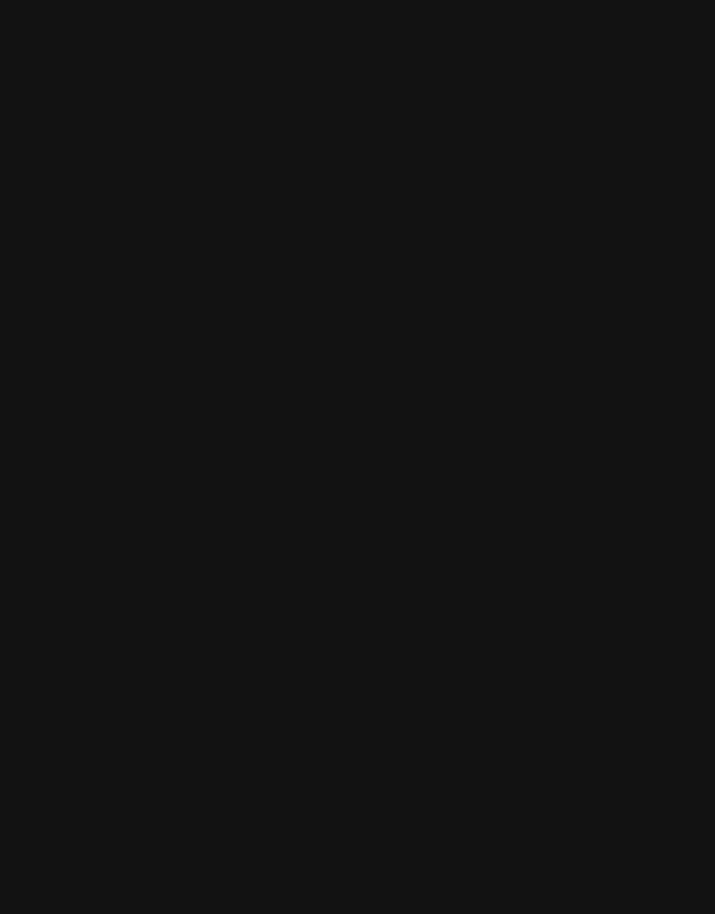
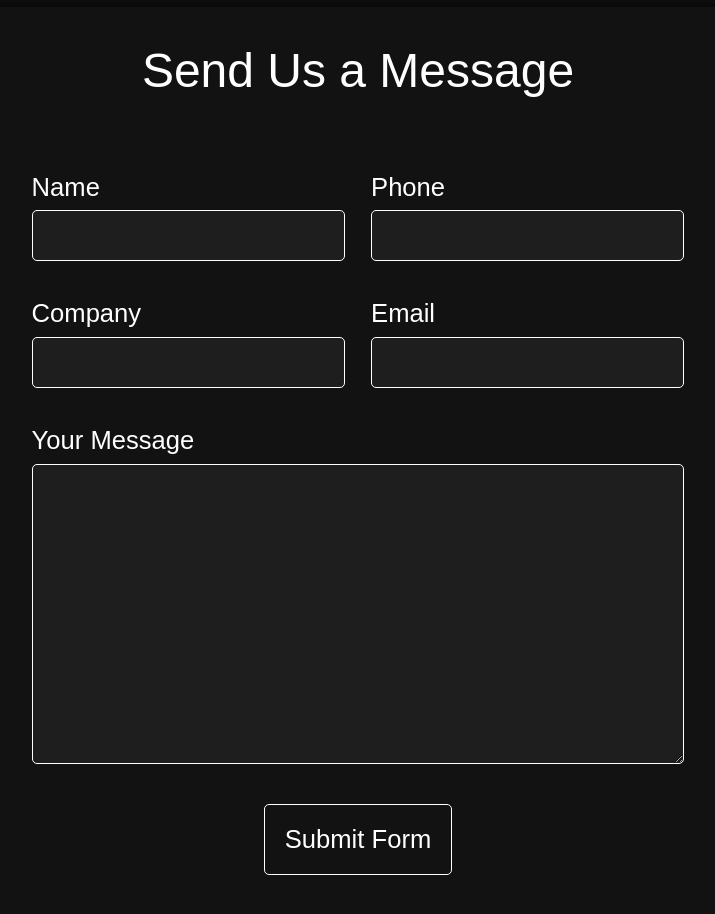
Before and after one commit to vincesanders/runespeakersedda.org, a React (Create React App) app: page / in a window 1280 px wide. Shown: the part 1800-2714 px from the top of the page, without its empty margins (282-997 px from the left). Before the commit the page ends 1604 px from the top, so only its background shows below. Built offline with nearby package versions, Linux system fonts and the light colour scheme.

Commit message:
Added basic scaffolding for contact form.

```diff
--- a/src/App.js
+++ b/src/App.js
@@ -3,6 +3,7 @@ import Menu from './components/Menu';
 import CTA from './components/CTA';
 import SideBar from './components/SideBar';
 import RunesSection from './components/RunesSection';
+import ContactForm from './components/ContactForm';
 
 function App() {
   return (
@@ -11,6 +12,7 @@ function App() {
       <SideBar />
       <CTA />
       <RunesSection />
+      <ContactForm />
     </div>
   );
 }
--- a/src/components/CTA.js
+++ b/src/components/CTA.js
@@ -13,6 +13,7 @@ const CTA = () => {
 const Container = styled.div`
     width: 100%;
     margin-top: 40px;
+    margin-bottom: 25px;
     display: flex;
     justify-content: center;
     background-color: #050505;
--- /dev/null
+++ b/src/components/ContactForm.js
@@ -0,0 +1,118 @@
+import React, { useState } from 'react';
+import styled from 'styled-components';
+
+const ContactForm = () => {
+    const initialState = {
+        name: '',
+        phone: '',
+        company: '',
+        email: '',
+        message: ''
+    }
+
+    const [contactInfo, setContactInfo] = useState(initialState);
+    const [contact, setContact] = useState(initialState);
+
+    const handleChange = e => {
+        setContactInfo({...contactInfo, [e.target.name]: e.target.value});
+    }
+
+    const handleSubmit = e => {
+        e.preventDefault();
+        setContact({...contactInfo})
+        setContactInfo({...initialState});
+    }
+
+    return (
+        <Container>
+            <h3>Send Us a Message</h3>
+            <form onSubmit={handleSubmit}>
+                <label for='name'>Name
+                    <input onChange={handleChange} name='name' value={contactInfo.name}/>
+                </label>
+                <label for='phone'>Phone
+                    <input onChange={handleChange} type='tel' name='phone' value={contactInfo.phone}/>
+                </label>
+                <label for='company'>Company
+                    <input onChange={handleChange} name='company' value={contactInfo.company}/>
+                </label>
+                <label for='email'>Email
+                    <input onChange={handleChange} type='email' name='email' value={contactInfo.email}/>
+                </label>
+                <label className='message-label' for='message'>Your Message
+                    <textarea onChange={handleChange} name='message' value={contactInfo.message}/>
+                </label>
+                <button type='submit' >Submit Form</button>
+            </form>
+            <div>
+                <h3>{contact.name}</h3>
+                <p>{contact.phone}</p>
+                <p>{contact.company}</p>
+                <p>{contact.email}</p>
+                <p>{contact.message}</p>
+            </div>
+        </Container>
+    );
+}
+
+const Container = styled.div`
+    width: 85%;
+    display: flex;
+    flex-direction: column;
+    align-items: center;
+    color: #fff;
+    box-shadow: 0 0 20px black;
+    margin: 75px auto;
+    border-radius: 5px;
+    h3 {
+        margin: 40px;
+        font-size: 3rem;
+        text-align: center;
+    }
+    form {
+        width: 60%;
+        display: flex;
+        flex-wrap: wrap;
+        justify-content: space-between;
+        label {
+            width: 48%;
+            display: flex;
+            flex-direction: column;
+            margin-top: 40px;
+            font-size: 1.6rem;
+            input {
+                width: 100%;
+                border: 1px solid #fff;
+                border-radius: 5px;
+                margin-top: 10px;
+                background-color: rgba(255,255,255,0.05);
+                font-size: inherit;
+                color: inherit;
+                padding: 10px;
+            }
+            textarea {
+                background-color: rgba(255,255,255,0.05);
+                border: 1px solid #fff;
+                border-radius: 5px;
+                margin-top: 10px;
+                font-size: inherit;
+                color: inherit;
+                height: 300px;
+            }
+        }
+        button {
+            margin: 40px auto;
+            border: 1px solid #fff;
+            border-radius: 5px;
+            padding: 20px;
+            background-color: #121212;
+            font-size: 1.6rem;
+            color: inherit;
+        }
+        .message-label {
+            width: 100%;
+        }
+    }
+`
+
+export default ContactForm;
--- a/src/components/RunesSection.js
+++ b/src/components/RunesSection.js
@@ -55,6 +55,7 @@ const RunesSection = () => {
                     <img src={runes} />
                 </div>
             </div>
+            <div className='bottom-border' />
         </Section>
     );
 }
@@ -67,7 +68,7 @@ const Section = styled.section`
     h2 {
         font-size: 5rem;
         margin: 50px;
-        padding-top: 50px;
+        padding-top: 75px;
         border-top: 3px solid #1b1b1b;
         width: 85%;
         text-align: center;
@@ -110,6 +111,7 @@ const Section = styled.section`
             box-shadow: 0 0 30px 0 #000;
             width: 70%;
             padding: 25px;
+            border-radius: 5px;
             img {
                 width: 85%;
                 max-height: 85%;
@@ -117,6 +119,11 @@ const Section = styled.section`
             }
         }
     }
+    .bottom-border {
+        width: 85%;
+        border-bottom: 3px solid #1b1b1b;
+        margin-top: 75px;
+    }
 `
 
 export default RunesSection;
```
